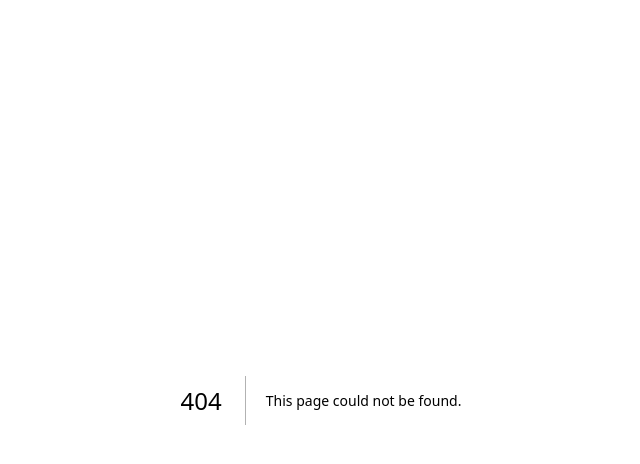
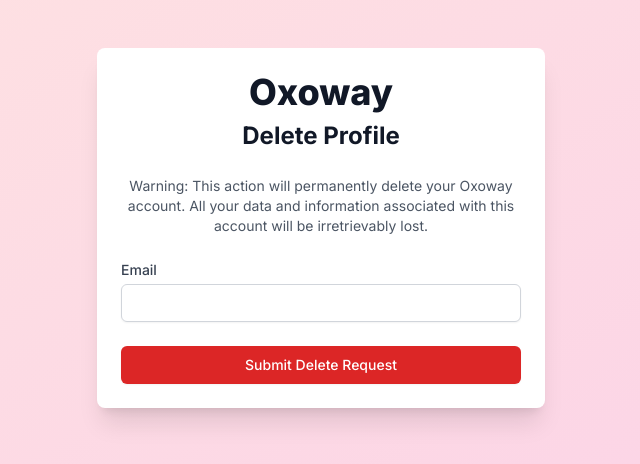
Before and after one commit to theonlyaks/oxoway-website, a Next.js app: page /delete-account in a window 1280 px wide. Before the commit this address had no page. Shown: the top 464 px of the page, without its empty margins (319-959 px from the left). Built offline with nearby package versions, Linux system fonts and the light colour scheme.

Commit message:
removed stars and all and added picture

```diff
--- /dev/null
+++ b/src/app/delete-account/page.js
@@ -0,0 +1,92 @@
+'use client';
+
+import { useState } from 'react';
+import { db } from '../../lib/firebase'; // Adjust the import path as needed
+import { collection, addDoc } from 'firebase/firestore';
+
+export default function DeleteProfile() {
+  const [email, setEmail] = useState('');
+  const [isSubmitting, setIsSubmitting] = useState(false);
+  const [showPopup, setShowPopup] = useState(false);
+
+  const handleSubmit = async (e) => {
+    e.preventDefault();
+
+    if (!email.trim()) {
+      alert('Please enter your email');
+      return;
+    }
+
+    setIsSubmitting(true);
+
+    try {
+      await addDoc(collection(db, 'deleteRequests'), {
+        email,
+        createdAt: new Date()
+      });
+
+      setEmail('');
+      setShowPopup(true);
+
+      setTimeout(() => setShowPopup(false), 5000);
+    } catch (error) {
+      console.error('Error submitting delete request: ', error);
+      alert('An error occurred while submitting your request');
+    } finally {
+      setIsSubmitting(false);
+    }
+  };
+
+  return (
+    <div className="min-h-screen bg-gradient-to-br from-red-100 to-pink-200 py-12 px-4 sm:px-6 lg:px-8">
+      <div className="max-w-md mx-auto bg-white rounded-lg shadow-xl overflow-hidden">
+        <div className="px-4 py-5 sm:p-6">
+          <h1 className="text-4xl font-extrabold text-gray-900 text-center mb-2">Oxoway</h1>
+          <h2 className="text-2xl font-bold text-gray-900 text-center mb-6">Delete Profile</h2>
+          <p className="text-sm text-gray-600 mb-6 text-center">
+            Warning: This action will permanently delete your Oxoway account. All your data and information associated with this account will be irretrievably lost.
+          </p>
+          <form onSubmit={handleSubmit} className="space-y-6">
+            <div>
+              <label htmlFor="email" className="block text-sm font-medium text-gray-700">Email</label>
+              <input
+                type="email"
+                id="email"
+                value={email}
+                onChange={(e) => setEmail(e.target.value)}
+                className="mt-1 block w-full border text-black border-gray-300 rounded-md shadow-sm py-2 px-3 focus:outline-none focus:ring-red-500 focus:border-red-500 sm:text-sm"
+                required
+              />
+            </div>
+            <div>
+              <button
+                type="submit"
+                disabled={isSubmitting}
+                className={`w-full flex justify-center py-2 px-4 border border-transparent rounded-md shadow-sm text-sm font-medium text-white bg-red-600 hover:bg-red-700 focus:outline-none focus:ring-2 focus:ring-offset-2 focus:ring-red-500 ${isSubmitting ? 'opacity-50 cursor-not-allowed' : ''}`}
+              >
+                {isSubmitting ? 'Submitting...' : 'Submit Delete Request'}
+              </button>
+            </div>
+          </form>
+        </div>
+      </div>
+      {showPopup && (
+        <div className="fixed inset-0 flex items-center justify-center px-4 py-6 pointer-events-none sm:p-0 z-50">
+          <div className="max-w-sm w-full bg-white shadow-lg rounded-lg pointer-events-auto">
+            <div className="rounded-lg shadow-xs overflow-hidden">
+              <div className="p-4">
+                <div className="flex items-start">
+                  <div className="ml-3 w-0 flex-1 pt-0.5">
+                    <p className="text-sm leading-5 font-medium text-gray-900">
+                      Your request is submitted. We'll get back to you for confirmation.
+                    </p>
+                  </div>
+                </div>
+              </div>
+            </div>
+          </div>
+        </div>
+      )}
+    </div>
+  );
+}
--- a/src/components/GetEdgeSection.js
+++ b/src/components/GetEdgeSection.js
@@ -66,9 +66,9 @@
     <section className="bg-gray-900 text-white py-16 px-4">
       <div className="max-w-4xl mx-auto text-center relative">
         {/* Decorative elements */}
-        <span className="absolute top-0 left-1/4 text-cyan-400 text-2xl">+</span>
+        {/* <span className="absolute top-0 left-1/4 text-cyan-400 text-2xl">+</span>
         <span className="absolute top-1/2 left-0 text-cyan-400 text-2xl">/</span>
-        <span className="absolute top-0 right-1/4 text-cyan-400 text-2xl">*</span>
+        <span className="absolute top-0 right-1/4 text-cyan-400 text-2xl">*</span> */}
         {/* <span className="absolute bottom-0 right-1/3 text-cyan-400 text-2xl">
           <svg className="w-6 h-6" fill="currentColor" viewBox="0 0 20 20">
             <path d="M9.049 2.927c.3-.921 1.603-.921 1.902 0l1.07 3.292a1 1 0 00.95.69h3.462c.969 0 1.371 1.24.588 1.81l-2.8 2.034a1 1 0 00-.364 1.118l1.07 3.292c.3.921-.755 1.688-1.54 1.118l-2.8-2.034a1 1 0 00-1.175 0l-2.8 2.034c-.784.57-1.838-.197-1.539-1.118l1.07-3.292a1 1 0 00-.364-1.118L2.98 8.72c-.783-.57-.38-1.81.588-1.81h3.461a1 1 0 00.951-.69l1.07-3.292z" />
--- a/src/components/HeroSection.js
+++ b/src/components/HeroSection.js
@@ -74,10 +74,10 @@
           </button>
         </header>
         <div className="text-center relative">
-          <div className="absolute top-0 left-0 text-blue-400 text-2xl">✦</div>
+          {/* <div className="absolute top-0 left-0 text-blue-400 text-2xl">✦</div> */}
           {/* <div className="absolute top-16 left-16 text-blue-400 text-4xl">💡</div> */}
-          <div className="absolute top-0 right-0 text-blue-400 text-4xl">✦</div>
-          <div className="absolute top-16 right-16 text-blue-400 text-2xl">\</div>
+          {/* <div className="absolute top-0 right-0 text-blue-400 text-4xl">✦</div>
+          <div className="absolute top-16 right-16 text-blue-400 text-2xl">\</div> */}
 
           <h1 className="text-4xl md:text-5xl lg:text-6xl font-bold mb-6">
             Best UPSC AI mentor vetted by experts
--- a/src/components/TeamSection.js
+++ b/src/components/TeamSection.js
@@ -13,7 +13,7 @@
     name: 'Abhishek Singh',
     role: 'Development Lead',
     description: 'Spearheading development with technical expertise',
-    image: '/one.png',
+    image: '/a2.jpeg',
     linkedIn: 'https://www.linkedin.com/in/abhishek-kumar-singh-042b0a1b2/',
   },
   {
```
Also changed, not shown: public/a.jpeg (added), public/a2.jpeg (added).
